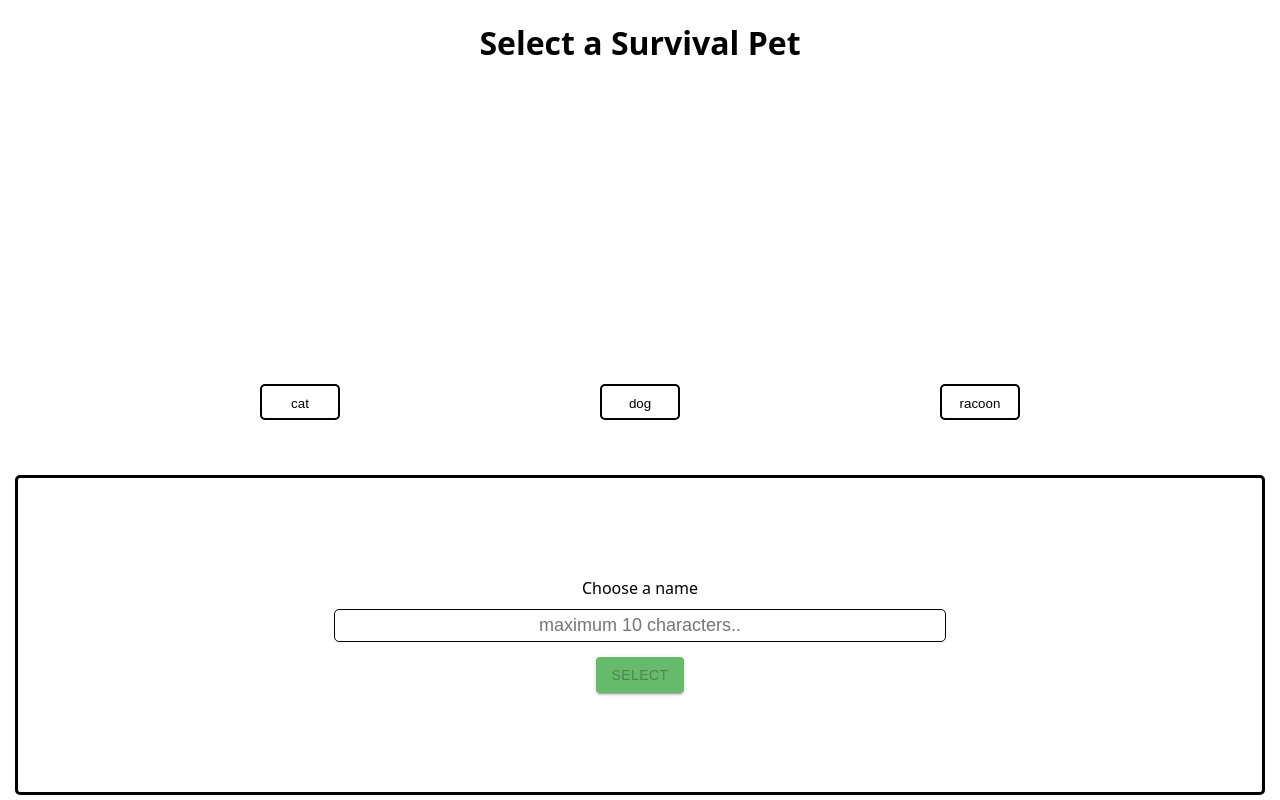
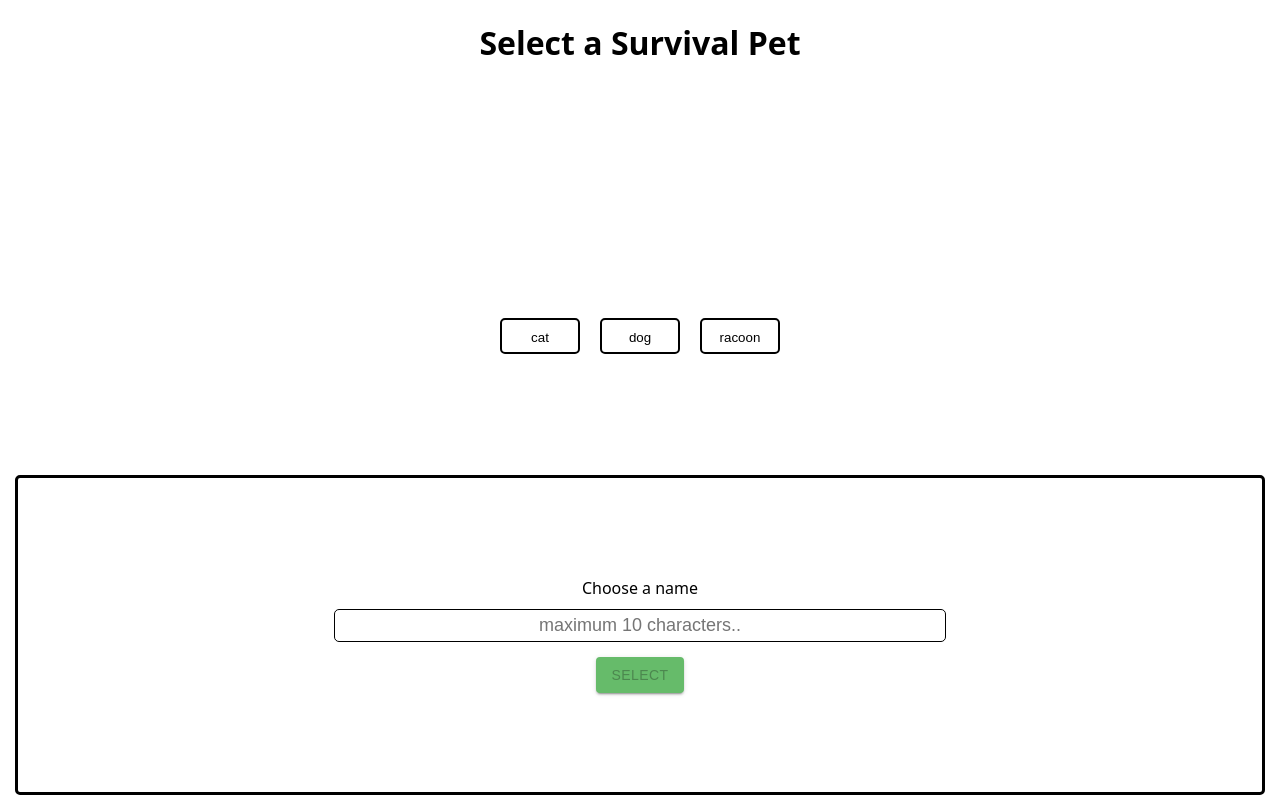
Before and after one commit to Braun-Johannes/Survival-Pets, a Next.js app: page / in a window 1280 px wide. Built offline with nearby package versions, Linux system fonts and the light colour scheme.

Commit message:
cleaned positioning

```diff
--- a/components/CurrentPetStats.jsx
+++ b/components/CurrentPetStats.jsx
@@ -8,7 +8,7 @@ import PositionedDiv from "@/components/Styles/PositionedDiv";
 export default function CurrentPetStats({ selectedPet, onMode, isDead }) {
   return (
     <PositionedDiv>
-      <StyledDiv>
+      <StyledDiv $variant="stats">
         <StyledStatsContainer>
           <StyledListItem $variant="livingroom">
             <StyledStatKey>Name</StyledStatKey>
--- a/components/EliminateForm.jsx
+++ b/components/EliminateForm.jsx
@@ -8,29 +8,27 @@ export default function EliminateForm({ onEliminate, onMode, onSubmit }) {
   return (
     <PositionedDiv>
       <StyledDiv>
-        <StyledForm onSubmit={onSubmit}>
         <StyledParagraph>
           Are you sure you want to eliminate your pet?
         </StyledParagraph>
+        <StyledForm $variant="eliminate" onSubmit={onSubmit}>
           <PositionedButton
+            position="relative"
             $variant="confirm"
-            bottom="85px"
-            right="400px"
             type="button"
             onClick={() => onEliminate()}
           >
             Confirm
           </PositionedButton>
-        </StyledForm>
           <PositionedButton
+            position="relative"
             $variant="cancel"
-          bottom="85px"
-          right="300px"
             type="button"
             onClick={() => onMode("livingroom")}
           >
             Cancel
           </PositionedButton>
+        </StyledForm>
       </StyledDiv>
     </PositionedDiv>
   );
@@ -38,7 +36,7 @@ export default function EliminateForm({ onEliminate, onMode, onSubmit }) {
 
 const StyledParagraph = styled.p`
   font-size: 30px;
-  position: absolute;
-  top: 30px;
+  position: relative;
+  top: 40px;
   text-align: center;
 `;
--- a/components/PetForm.jsx
+++ b/components/PetForm.jsx
@@ -1,7 +1,7 @@
 import StyledInput from "@/components/Styles/StyleInput";
 import StyledForm from "@/components/Styles/StyledForm";
 import PositionedButton from "@/components/Styles/StyledButton";
-import PositionedDiv from "@/components/Styles/PositionedDiv";
+import PositionedDiv from "./Styles/PositionedDiv";
 
 export default function PetForm({ selectedPet, onSubmit }) {
   return (
--- a/components/Styles/StyledDiv.js
+++ b/components/Styles/StyledDiv.js
@@ -2,6 +2,7 @@ import styled from "styled-components";
 
 const StyledDiv = styled.div`
   display: flex;
+  flex-direction: column;
   position: relative;
   align-items: center;
   justify-content: center;
@@ -9,7 +10,6 @@ const StyledDiv = styled.div`
   border-radius: 5px;
   margin: 10px;
   height: 20rem;
-
   ${(props) =>
     props.$variant === "tombstone" &&
     `
--- a/components/Styles/StyledForm.js
+++ b/components/Styles/StyledForm.js
@@ -17,6 +17,13 @@ const StyledForm = styled.form`
 
 
   `}
+  ${(props) =>
+    props.$variant === "eliminate" &&
+    `
+  flex-direction: row;
+  gap: 10px;
+  flex-wrap: wrap;
+  `}
 `;
 
 export default StyledForm;
--- a/components/Styles/StyledList.js
+++ b/components/Styles/StyledList.js
@@ -2,12 +2,9 @@ import styled from "styled-components";
 
 const StyledList = styled.ul`
   display: flex;
-  justify-content: space-evenly;
-  align-items: center;
+  gap: 20px;
   list-style: none;
   padding: 0;
-  margin-top: 25%;
-  margin-bottom: 25%;
 `;
 
 export default StyledList;
--- /dev/null
+++ b/components/Styles/StyledSection.js
@@ -0,0 +1,10 @@
+import styled from "styled-components";
+
+const StyledSection = styled.section`
+  display: flex;
+  justify-content: center;
+  align-items: center;
+  min-height: 500px;
+`;
+
+export default StyledSection;
--- a/components/TombstoneButton.jsx
+++ b/components/TombstoneButton.jsx
@@ -8,8 +8,7 @@ export default function TombstoneButton({ selectedPet, onDeletePet }) {
         <PositionedButton
           onClick={onDeletePet}
           $variant="tombstone"
-          position="absolute"
-          top="60px"
+          position="relative"
         >
           <p>R.I.P.</p>
           <p>{selectedPet.name}</p>
--- a/pages/index.js
+++ b/pages/index.js
@@ -7,6 +7,9 @@ import CurrentPetStats from "@/components/CurrentPetStats";
 import EditForm from "@/components/EditForm";
 import EliminateForm from "@/components/EliminateForm";
 import TombstoneButton from "@/components/TombstoneButton";
+import PositionedDiv from "@/components/Styles/PositionedDiv";
+import StyledSection from "@/components/Styles/StyledSection";
+import StyledDiv from "@/components/Styles/StyledDiv";
 
 export default function HomePage() {
   const [selectedPet, setSelectedPet] = useState();
@@ -56,11 +59,13 @@ export default function HomePage() {
   }
 
   return (
-    <div>
+    <>
       {mode === "select" && (
         <>
           <StyledHeading $variant="select">Select a Survival Pet</StyledHeading>
+          <StyledSection $variant="top">
             <PetList onSelectPet={handleSelectPet} selectedPet={selectedPet} />
+          </StyledSection>
           <PetForm selectedPet={selectedPet} onSubmit={handleSubmit} />
         </>
       )}
@@ -69,13 +74,17 @@ export default function HomePage() {
         <>
           <StyledHeading $variant="livingroom">Living Room</StyledHeading>
           {!isDead ? (
+            <StyledSection>
               <CurrentPet selectedPet={selectedPet} />
+            </StyledSection>
           ) : (
+            <StyledSection>
               <TombstoneButton
                 selectedPet={selectedPet}
                 onMode={handleMode}
                 onDeletePet={handleDeletePet}
               />
+            </StyledSection>
           )}
           <CurrentPetStats
             isDead={isDead}
@@ -88,7 +97,9 @@ export default function HomePage() {
       {mode === "edit" && (
         <>
           <StyledHeading $variant="livingroom">Living Room</StyledHeading>
+          <StyledSection>
             <CurrentPet selectedPet={selectedPet} />
+          </StyledSection>
           <EditForm
             selectedPet={selectedPet}
             onSubmit={handleSubmit}
@@ -100,7 +111,9 @@ export default function HomePage() {
       {mode === "eliminate" && (
         <>
           <StyledHeading $variant="livingroom">Living Room</StyledHeading>
+          <StyledSection>
             <CurrentPet selectedPet={selectedPet} />
+          </StyledSection>
           <EliminateForm
             selectedPet={selectedPet}
             onMode={handleMode}
@@ -108,6 +121,6 @@ export default function HomePage() {
           />
         </>
       )}
-    </div>
+    </>
   );
 }
```
Also changed, not shown: components/Styles/PositionedDiv.js (+4 -4 lines). Lines whose indentation alone changed are shown as unchanged.
